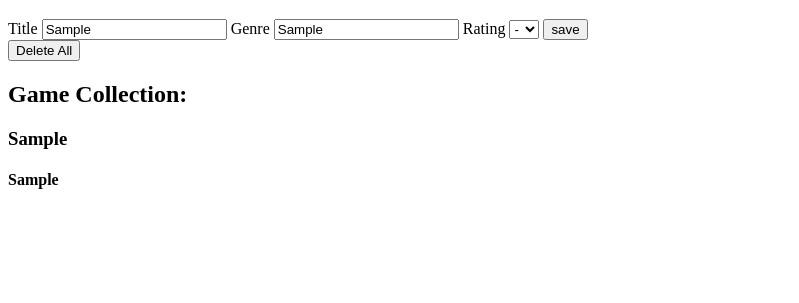
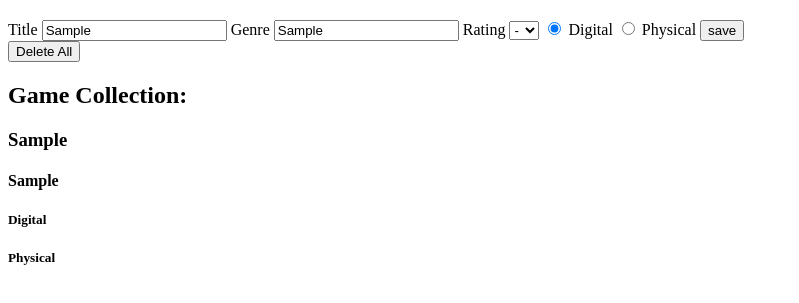
Before and after one commit to cjwales/week_6_wknd_homework, a plain HTML site: page homework/index.html in a window 1280 px wide. Both pictures are taken after typing "Sample", "Sample" into the empty fields and a click on the input "save". Shown: the part 61-364 px from the top of the page, without its empty margins (0-799 px from the left). Drawn offline with Linux system fonts and the light colour scheme.

Commit message:
added radio buttons

```diff
--- a/homework/index.html
+++ b/homework/index.html
@@ -25,6 +25,12 @@
 
       </select>
 
+      <input type="radio" name="digital" id="digital" value="Digital"checked>
+      <label for="digital">Digital</label>
+
+      <input type="radio" name="physical" id="physical" value="Physical">
+      <label for="Physical">Physical</label>
+
       <input type="submit" value="save">
     </form>
     <button type="button" name="delete-all-button" id="delete-all-button">Delete All</button>
--- a/homework/js/app.js
+++ b/homework/js/app.js
@@ -13,6 +13,14 @@ document.addEventListener('DOMContentLoaded', () => {
     const genreHeading = document.createElement('h4');
     newDiv.appendChild(genreHeading);
     genreHeading.textContent = event.target.genre.value;
+
+    const digitalHeading = document.createElement('h5');
+    newDiv.appendChild(digitalHeading);
+    digitalHeading.textContent = event.target.digital.value;
+
+    const physicalHeading = document.createElement('h5');
+    newDiv.appendChild(physicalHeading);
+    physicalHeading.textContent = event.target.physical.value;
 
     const ratingParagraph = document.createElement('p');
     newDiv.appendChild(ratingParagraph);
```
